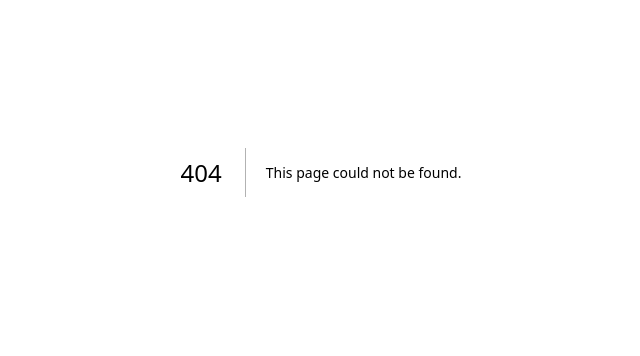
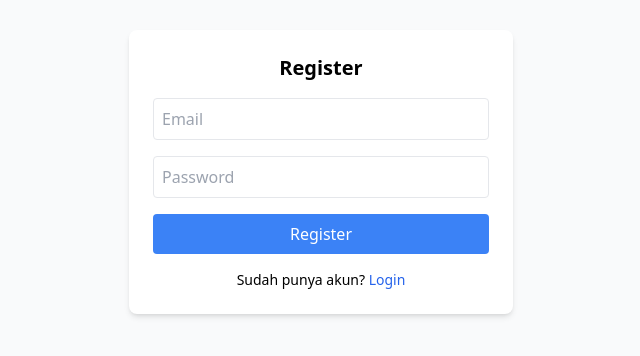
Before and after one commit to ramdanolii14/ewalletsimulator, a Next.js app: page /register in a window 1280 px wide. Before the commit this address had no page. Shown: the part 228-584 px from the top of the page, without its empty margins (319-959 px from the left). Built offline with nearby package versions, Linux system fonts and the light colour scheme.

Commit message:
Update and rename register.txt to page.tsx

```diff
--- /dev/null
+++ b/app/register/page.tsx
@@ -0,0 +1,55 @@
+// app/register/page.tsx
+"use client";
+
+import { useState } from "react";
+import { supabase } from "@/supabase/client";
+import { useRouter } from "next/navigation";
+
+export default function RegisterPage() {
+  const router = useRouter();
+  const [email, setEmail] = useState("");
+  const [password, setPassword] = useState("");
+
+  async function handleRegister(e: React.FormEvent) {
+    e.preventDefault();
+    const { error } = await supabase.auth.signUp({ email, password });
+    if (!error) {
+      router.push("/login");
+    } else {
+      alert(error.message);
+    }
+  }
+
+  return (
+    <main className="min-h-screen flex items-center justify-center bg-gray-50">
+      <form
+        onSubmit={handleRegister}
+        className="bg-white p-6 rounded-lg shadow-md w-full max-w-sm space-y-4"
+      >
+        <h1 className="text-xl font-semibold text-center">Register</h1>
+        <input
+          type="email"
+          placeholder="Email"
+          className="w-full p-2 border rounded"
+          value={email}
+          onChange={(e) => setEmail(e.target.value)}
+          required
+        />
+        <input
+          type="password"
+          placeholder="Password"
+          className="w-full p-2 border rounded"
+          value={password}
+          onChange={(e) => setPassword(e.target.value)}
+          required
+        />
+        <button type="submit" className="w-full bg-blue-500 text-white py-2 rounded">
+          Register
+        </button>
+        <p className="text-sm text-center">
+          Sudah punya akun? <a href="/login" className="text-blue-600">Login</a>
+        </p>
+      </form>
+    </main>
+  );
+}
```
Also changed, not shown: app/register/register.txt (deleted).
